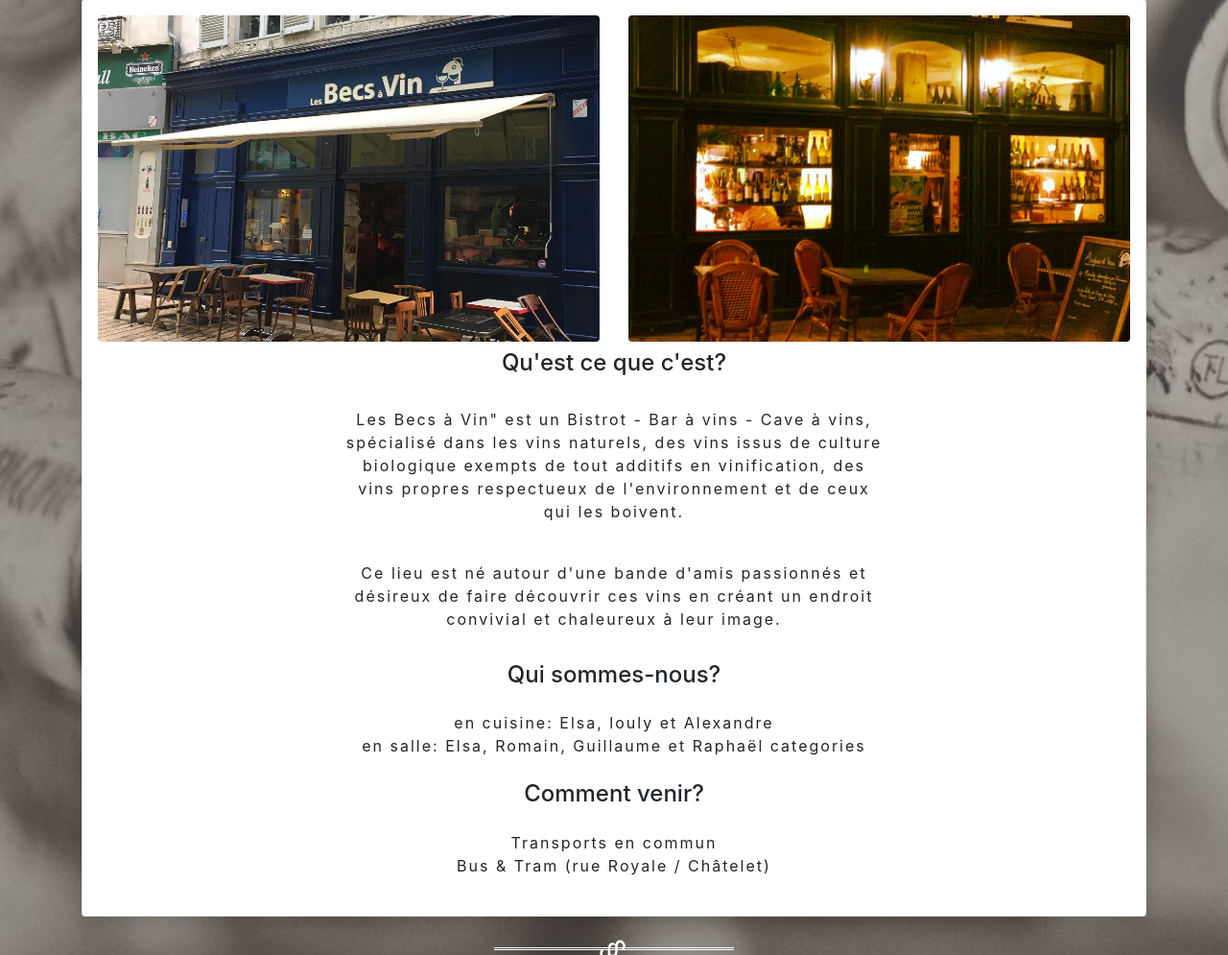
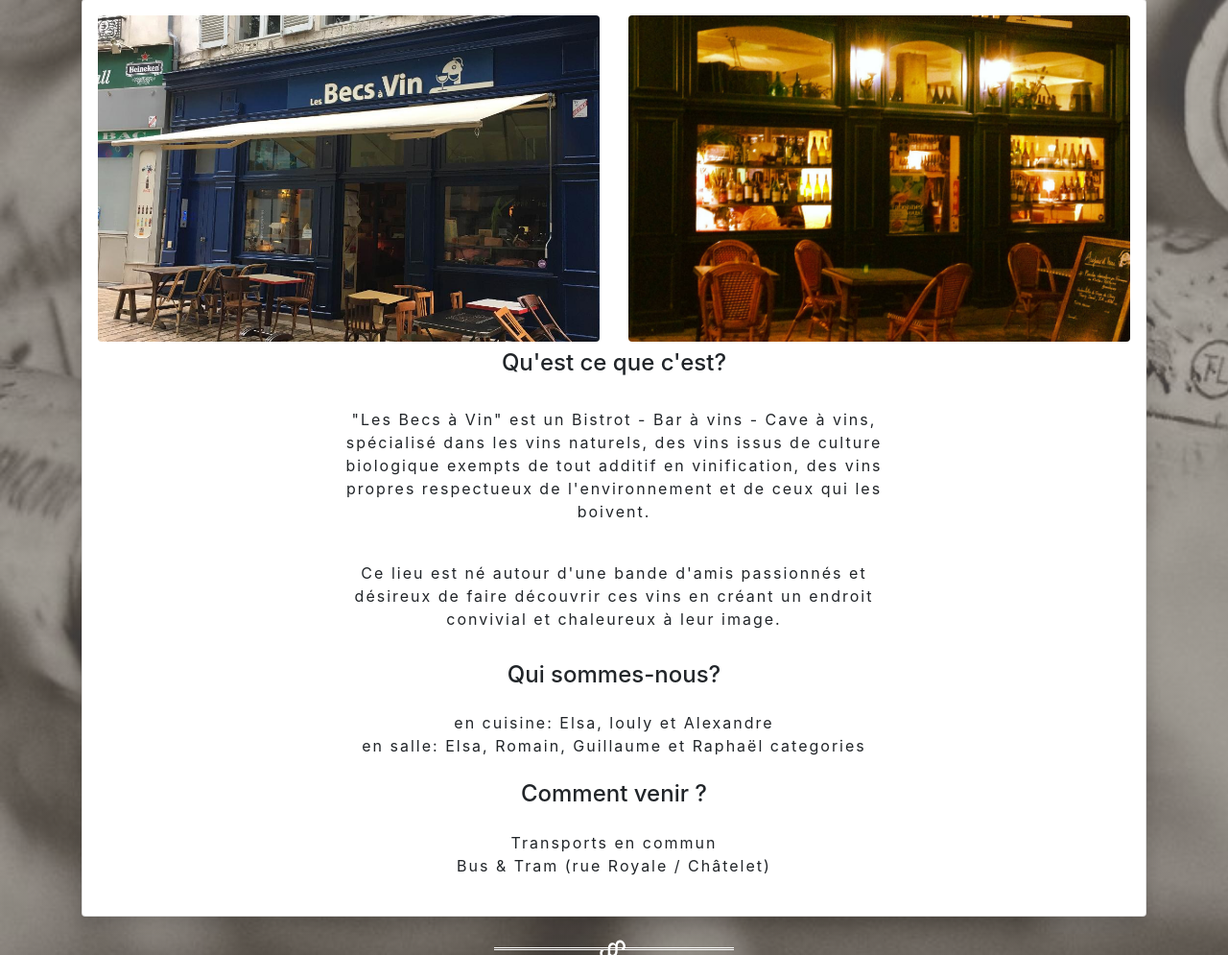
Before and after one commit to fredericbertrand/becsaVin, a Django app: page /propos/ in a window 1280 px wide. Shown: the part 380-1375 px from the top of the page at 96% size. Run offline with Django 3.2, Linux system fonts and the light colour scheme; some libraries are stand-ins or nearby versions.

Commit message:
correction orthographe

```diff
--- a/becsavin/main_app/templates/main_app/baravin.html
+++ b/becsavin/main_app/templates/main_app/baravin.html
@@ -18,7 +18,7 @@
                         </p>
                         <p class="card-text text-center mt-4 my-4 mx-5 "> Accompagnez votre bouteille d’une planche
                             de charcuterie/fromage ou d’un petit grignotage qui varie selon nos envies et nos
-                            arrivages (terrine maison, quiche, soupe, poissons fumés, andouillette 5A frites,
+                            arrivages (terrine maison, quiche, soupe, poissons fumés, andouillette (qualité 5A) frites,
                             desserts maison). </p>
                     </div>
                 </div>
--- a/becsavin/main_app/templates/main_app/bistrot.html
+++ b/becsavin/main_app/templates/main_app/bistrot.html
@@ -26,7 +26,7 @@
                             et authentique dans un esprit bistrot.
                         </p>
                         <p class="card-text text-center mt-4 my-4 mx-5 "> Suivez chaque jour le menu sur la page <a
-                                href="https://www.facebook.com/lesbecsavin">facebook</a> des Becs à Vin
+                                href="https://www.facebook.com/lesbecsavin">facebook</a> des Becs à Vin,
                             exemple de plats du jour: parmentier de potimarron, tajine d’agneau au boulghour.</p>
                     </div>
                 </div>
--- a/becsavin/main_app/templates/main_app/carousel.html
+++ b/becsavin/main_app/templates/main_app/carousel.html
@@ -39,7 +39,7 @@
     <div class="row bg-white rounded">
         <div class="col-md-9 col-sm-6 col-xs-12">
             <div class="aboutus p-5">
-                <h2 class="aboutus-title">Bienvenue chez Les Becs à Vin</h2>
+                <h2 class="aboutus-title">Bienvenue chez "Les Becs à Vin"</h2>
                 <p class="aboutus-text">Nous sélectionnons pour vous un choix de vins naturels en constante
                     évolution. Des vins issus de vignes cultivées dans le respect du vivant sans chimie polluante,
                     souvent en culture biologique ou en biodynamie, qui permettent de vinifier des vins sans
--- a/becsavin/main_app/templates/main_app/propos.html
+++ b/becsavin/main_app/templates/main_app/propos.html
@@ -18,9 +18,9 @@
                 <div class="col-md-8 offset-md-2 px-3">
                     <div class="card-block px-3">
                         <h4 class="card-title text-center mt-2">Qu'est ce que c'est?</h4>
-                        <p class="card-text text-center mt-4 my-4 mx-5 p-2">Les Becs à Vin" est un Bistrot - Bar à vins
+                        <p class="card-text text-center mt-4 my-4 mx-5 p-2">"Les Becs à Vin" est un Bistrot - Bar à vins
                             - Cave à vins, spécialisé dans les vins naturels, des vins issus de culture biologique
-                            exempts de tout additifs en vinification, des vins propres respectueux de l'environnement et
+                            exempts de tout additif en vinification, des vins propres respectueux de l'environnement et
                             de ceux qui les boivent.
                         </p>
                         <P class="card-text text-center mt-4 my-4 mx-5 p-2">
@@ -33,7 +33,7 @@
                             categories
                         </p>
 
-                        <h4 class="card-title text-center mt-2">Comment venir?</h4>
+                        <h4 class="card-title text-center mt-2">Comment venir ?</h4>
                         <p class="card-text text-center mt-4 my-4 mx-5 "> Transports en commun</br>
                             Bus & Tram (rue Royale / Châtelet)
                         </p>
```
